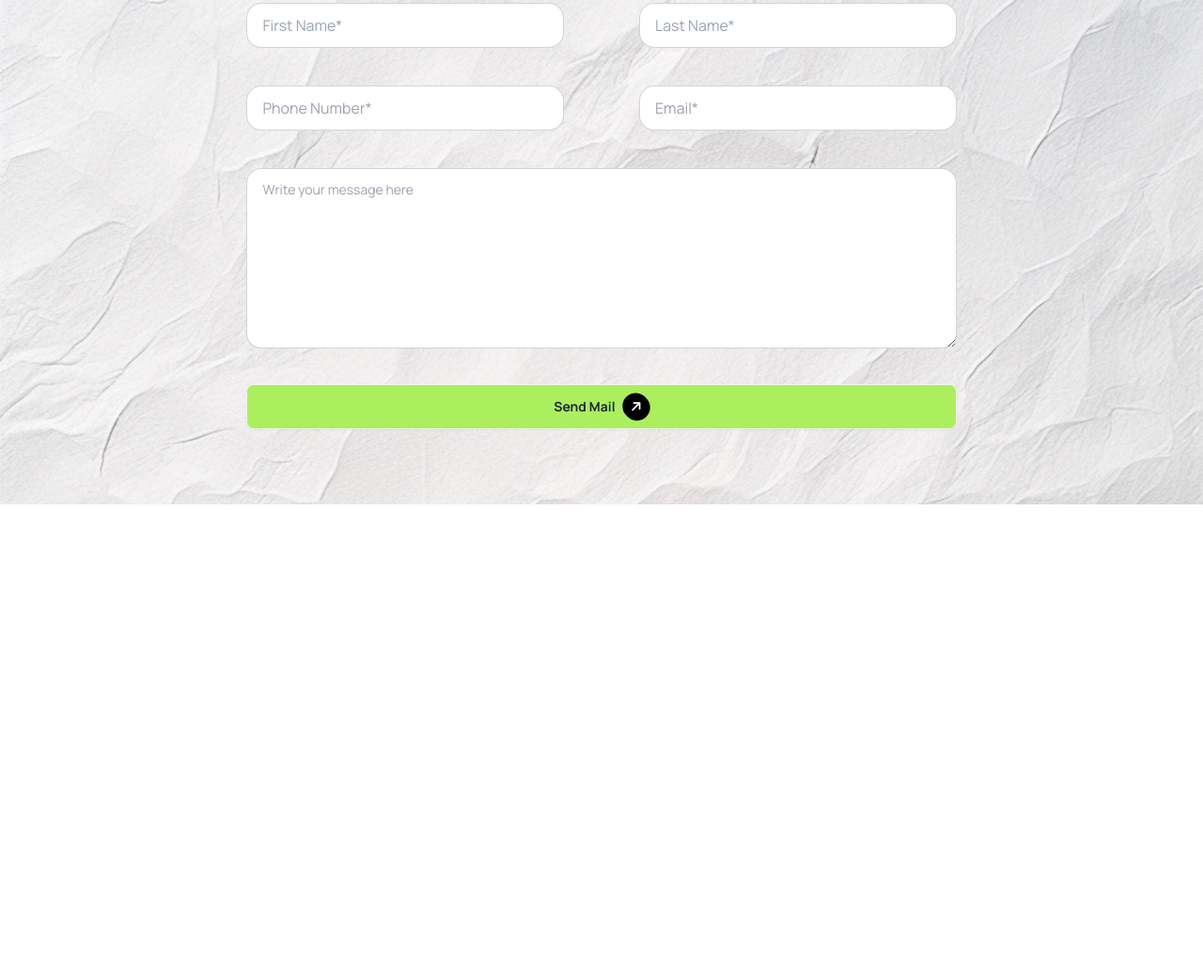
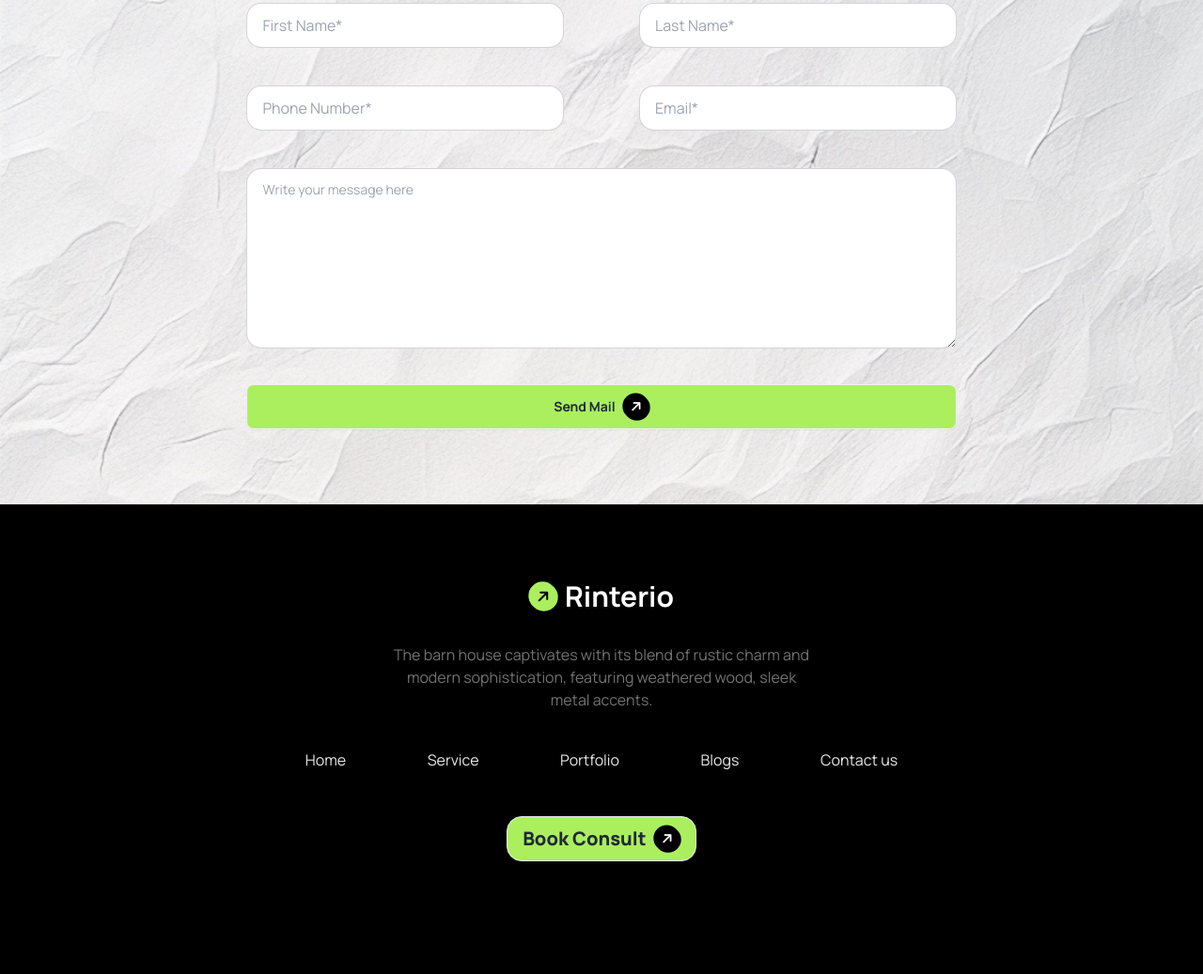
Before and after one commit to Asadulla1/Architecture_Business-landing-page, a plain HTML site: page index.html in a window 1280 px wide. Shown: the part 3820-4857 px from the top of the page at 94% size. Before the commit the page ends 4357 px from the top, so only its background shows below. Drawn offline with nearby package versions, Linux system fonts and the light colour scheme; a web font is replaced by a local one.

Commit message:
footer Added

```diff
--- a/index.html
+++ b/index.html
@@ -346,6 +346,27 @@
         </div>
        </section>
     </main>
+    <footer class="bg-black text-white md:p-20 p-10">
+      <div class="md:w-4/5 w-full mx-auto ">
+       <div class="flex justify-center items-center">
+        <i class="fa-solid fa-arrow-right bg-[#ABEF5F] p-2 rounded-full text-black -rotate-45 mr-2"></i>
+        <h1 class="font-bold text-3xl "> Rinterio</h1>
+       </div>
+       <p class="text-center md:w-1/2 w-full mx-auto my-8 text-[#737373]">The barn house captivates with its blend of rustic charm and modern sophistication, featuring weathered wood, sleek metal accents.</p>
+       <div class="md:text-start text-center md:flex flex-none md:w-4/5 mx-auto  justify-around ">
+        <p class="text-[#E9E9E9] my-2">Home</p>
+        <p class="text-[#E9E9E9] my-2">Service</p>
+        <p class="text-[#E9E9E9] my-2">Portfolio</p>
+        <p class="text-[#E9E9E9] my-2">Blogs</p>
+        <p class="text-[#E9E9E9] my-2">Contact us</p>
+       </div>
+       <div class="my-10 text-center">
+        <button class="btn bg-[#ABEF5F] hover:bg-[#ABEF5F] rounded-2xl"><span class="text-xl font-extrabold">
+          Book Consult
+        </span><i class="fa-solid fa-arrow-right p-2 bg-black rounded-full text-white -rotate-45"></i></button>
+       </div>
+      </div>
+    </footer>
     <script
       src="https://kit.fontawesome.com/125866ef9a.js"
       crossorigin="anonymous"
```
